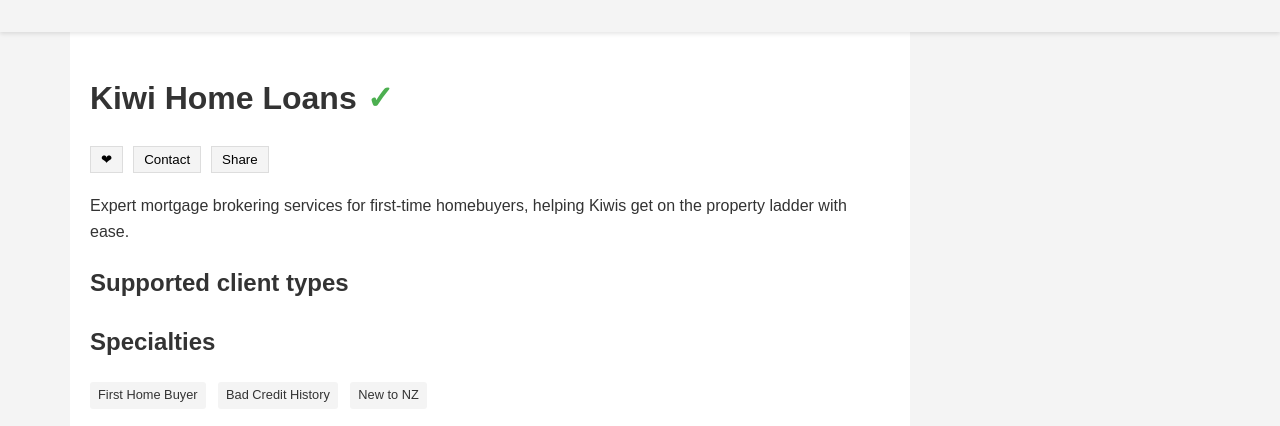
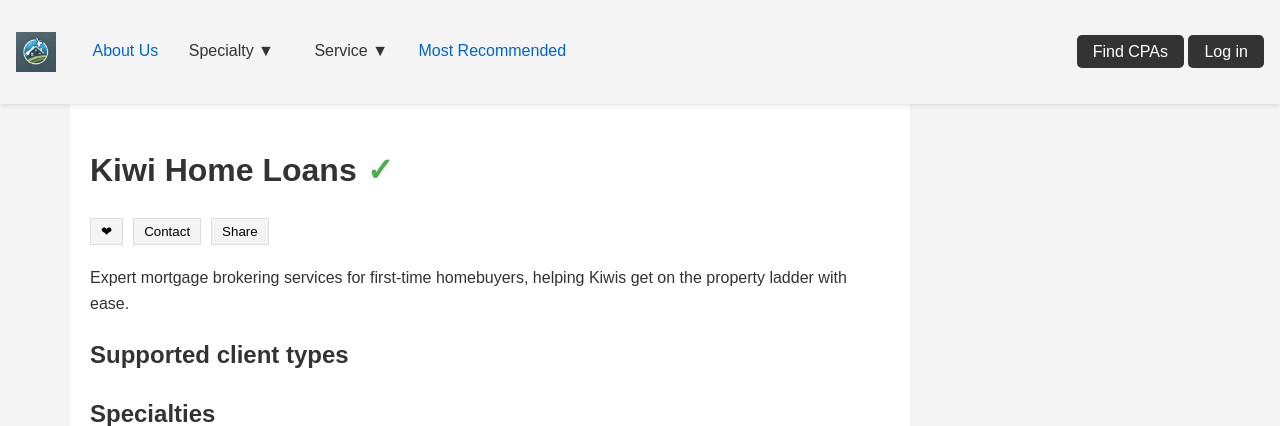
Before and after one commit to xeladsn/nz-mortgage-brokers-directory, a Flask app: page /cpa/1 in a window 1280 px wide. Shown: the top 426 px of the page. Run offline with Flask 3, Linux system fonts and the light colour scheme.

Commit message:
add the header for cards

```diff
--- a/templates/cpa_detail.html
+++ b/templates/cpa_detail.html
@@ -8,7 +8,47 @@
 </head>
 <body>
     <header>
-        <!-- Your existing header content -->
+        <nav>
+            <ul>
+                <li><img src="{{ url_for('static', filename='logo.png') }}" alt="Logo" class="logo"></li>
+                <li><a href="#">About Us</a></li>
+                <li>
+                    <div class="dropdown">
+                        <button class="dropbtn">Specialty ▼</button>
+                        <div class="dropdown-content">
+                            <a href="{{ url_for('specialty', type='first-home-buyer') }}">First Home Buyer</a>
+                            <a href="{{ url_for('specialty', type='property-investor') }}">Property Investor</a>
+                            <a href="{{ url_for('specialty', type='self-employed') }}">Self-Employed</a>
+                            <a href="{{ url_for('specialty', type='bad-credit-history') }}">Bad Credit History</a>
+                            <a href="{{ url_for('specialty', type='refinancing') }}">Refinancing</a>
+                            <a href="{{ url_for('specialty', type='new-to-nz') }}">New to NZ</a>
+                            <a href="{{ url_for('specialty', type='high-net-worth-individual') }}">High Net Worth Individual</a>
+                            <a href="{{ url_for('specialty', type='commercial-property') }}">Commercial Property</a>
+                        </div>
+                    </div>
+                </li>
+                <li>
+                    <div class="dropdown">
+                        <button class="dropbtn">Service ▼</button>
+                        <div class="dropdown-content">
+                            <a href="{{ url_for('service', type='home-loans') }}">Home Loans</a>
+                            <a href="{{ url_for('service', type='investment-property-loans') }}">Investment Property Loans</a>
+                            <a href="{{ url_for('service', type='construction-loans') }}">Construction Loans</a>
+                            <a href="{{ url_for('service', type='refinancing') }}">Refinancing</a>
+                            <a href="{{ url_for('service', type='debt-consolidation') }}">Debt Consolidation</a>
+                            <a href="{{ url_for('service', type='kiwisaver-first-home-withdrawals') }}">KiwiSaver First Home Withdrawals</a>
+                            <a href="{{ url_for('service', type='welcome-home-loan-scheme') }}">Welcome Home Loan Scheme</a>
+                            <a href="{{ url_for('service', type='commercial-property-finance') }}">Commercial Property Finance</a>
+                        </div>
+                    </div>
+                </li>
+                <li><a href="#">Most Recommended</a></li>
+            </ul>
+        </nav>
+        <div class="auth-buttons">
+            <a href="#" class="button">Find CPAs</a>
+            <a href="#" class="button">Log in</a>
+        </div>
     </header>
 
     <main class="cpa-detail">
```
